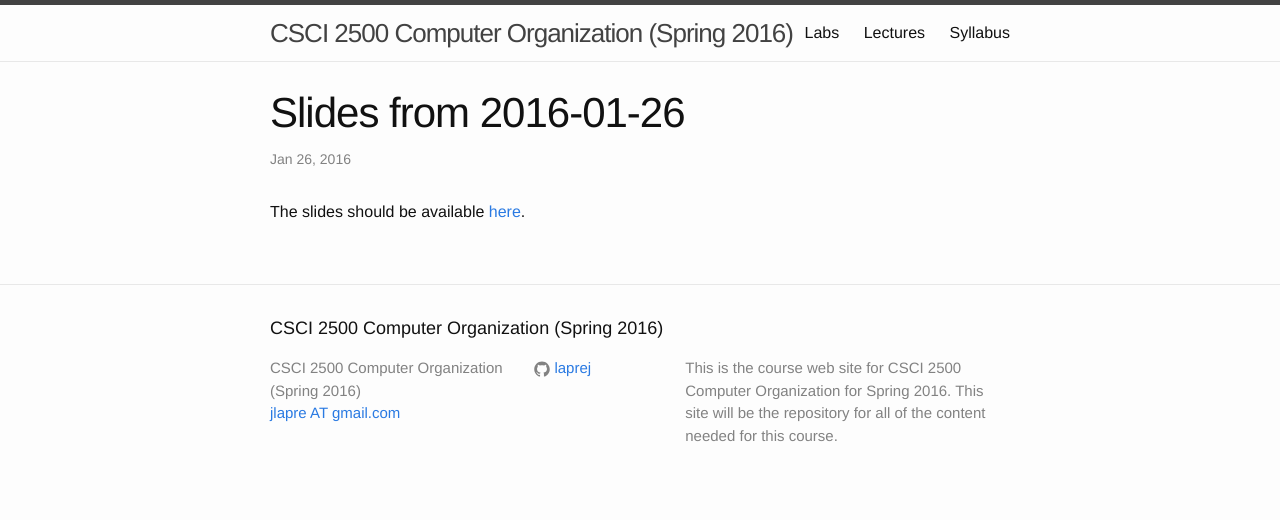
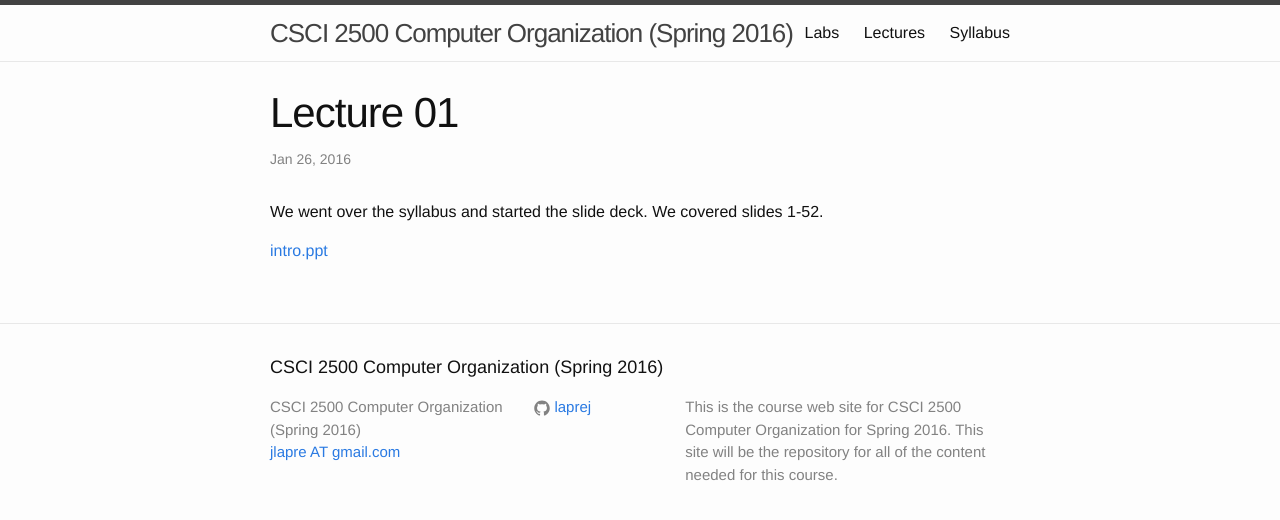
Before and after one commit to RPI-CSCI-2500-2016-Spring/RPI-CSCI-2500-2016-Spring.github.io, a Jekyll site: the page built from _posts/2016-01-26-lecture-01.md, in a window 1280 px wide. Shown: the top 520 px of the page. Built offline with Jekyll 4.4.1, drawn with Linux system fonts in a browser that asks for light colours.

Commit message:
Fixed Lecture 01

```diff
--- a/_posts/2016-01-26-lecture-01.md
+++ b/_posts/2016-01-26-lecture-01.md
@@ -1,8 +1,11 @@
 ---
 layout: post
-title:  "Slides from 2016-01-26"
+title:  "Lecture 01"
 category: lecture
 ---
-The slides should be available [here][intro-slides].
+We went over the syllabus and started the slide deck.
+We covered slides 1-52.
+
+[intro.ppt][intro-slides]
 
 [intro-slides]: {{site.base}}/slides/intro.ppt
```
